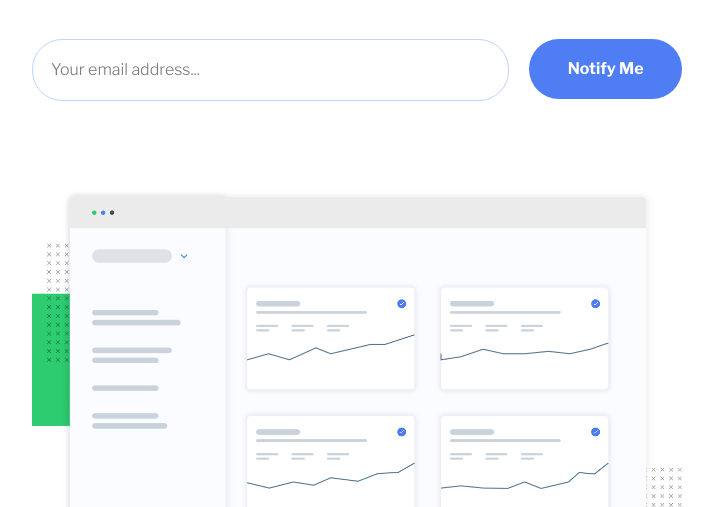
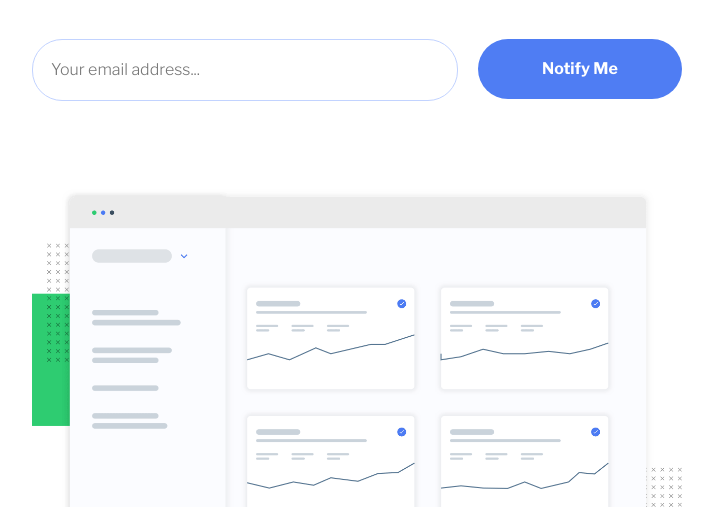
Before and after one commit to fatlindshehu/fem-single-column-coming-soon, a website: page index.html in a window 1280 px wide. Shown: the part 293-800 px from the top of the page, without its empty margins (283-996 px from the left). Drawn offline with nearby package versions, Linux system fonts and the light colour scheme.

Commit message:
Setting the buttons width more precisely

```diff
--- a/app/scss/components/_header.scss
+++ b/app/scss/components/_header.scss
@@ -52,7 +52,6 @@
       border-radius: u.rem(30);
       color: var(--gray);
       border: 1px solid var(--pale-blue);
-      // border: 1px solid var(--light-red);
       width: 100%;
     }
     &__button {
@@ -61,7 +60,7 @@
       text-decoration: none;
       background-color: var(--blue);
       padding: u.rem(18);
-      width: 30%;
+      width: 45%;
       border-radius: u.rem(30);
       text-align: center;
       &:hover {
```
Also changed, not shown: dist/style.css, 1 other file.
